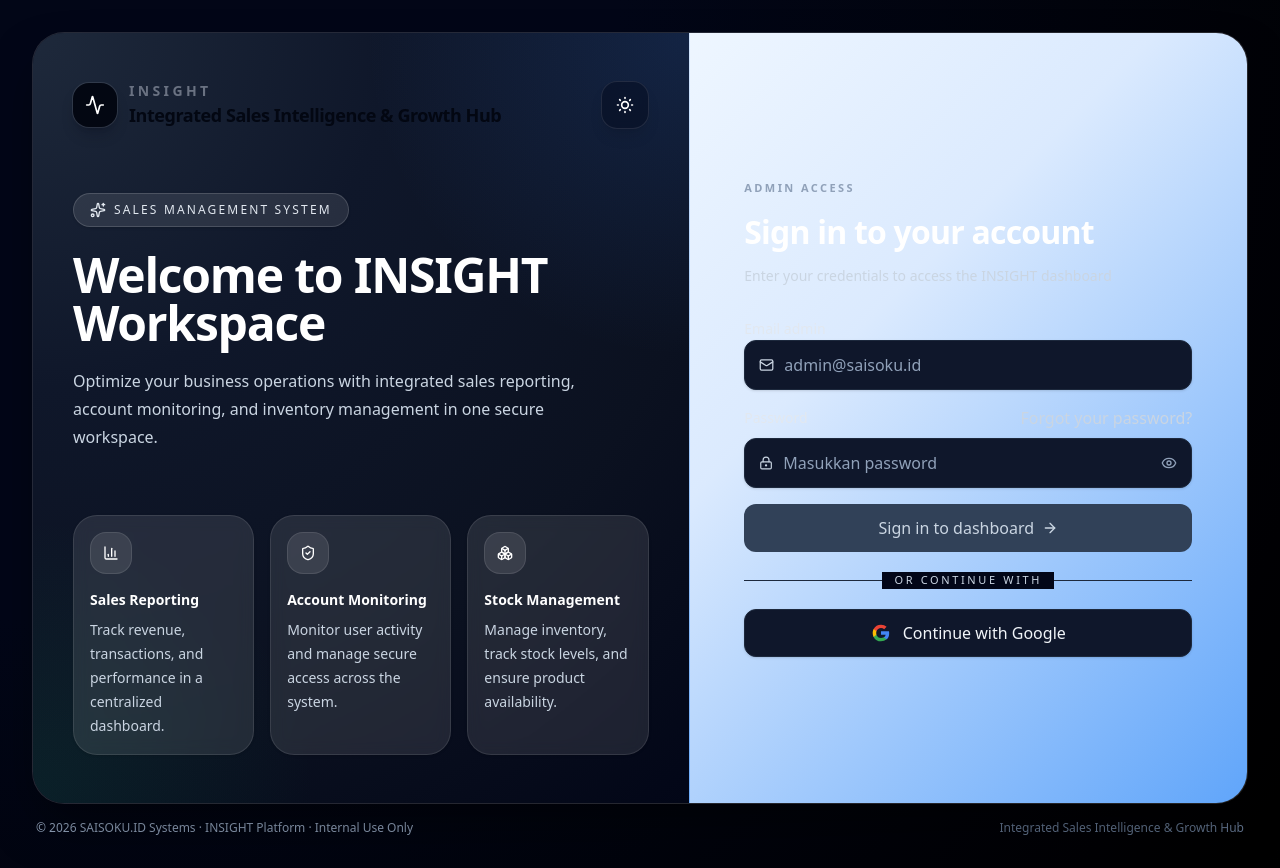
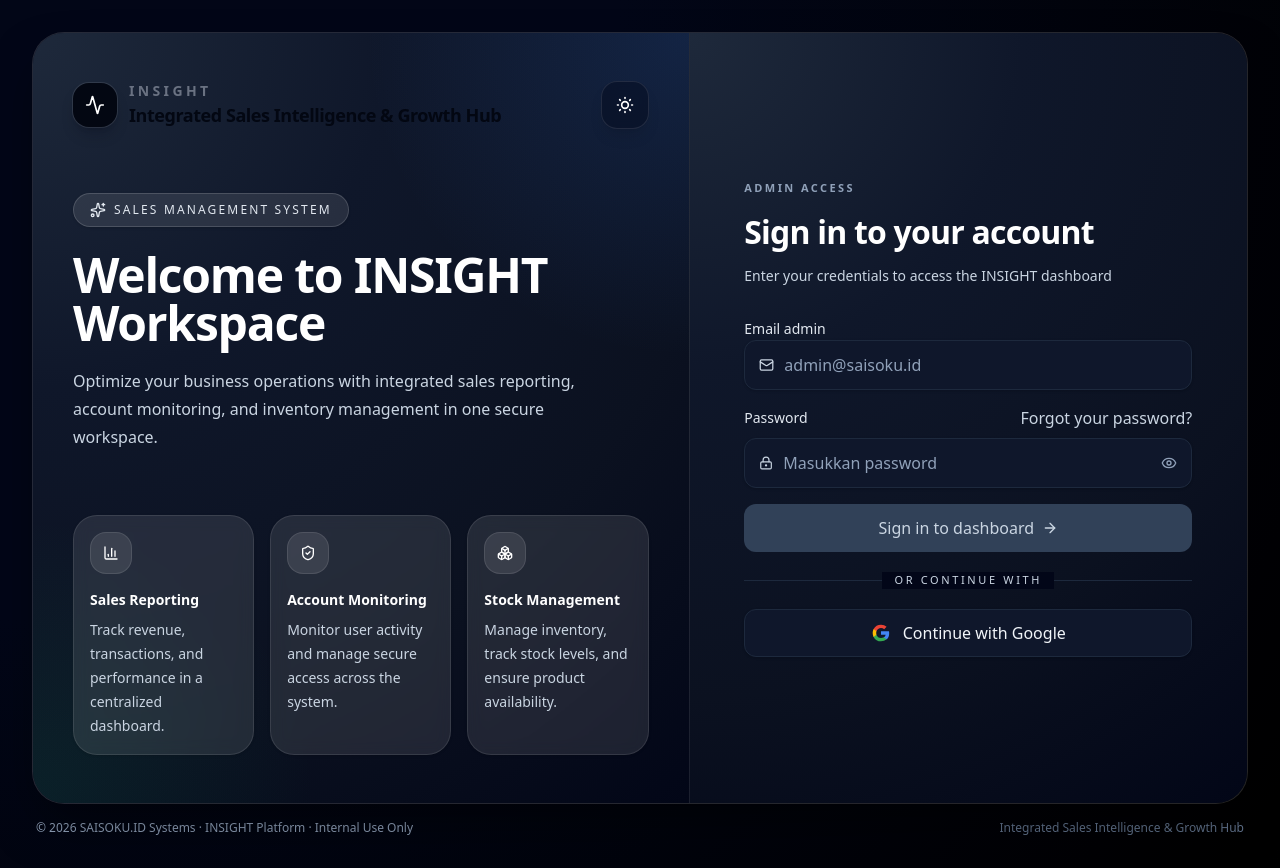
Before and after one commit to saisoku2024/saisoku-insight-sales, a Next.js app: page /login in a window 1280 px wide. Built offline with nearby package versions, Linux system fonts and the light colour scheme; no server answers.

Commit message:
stabilize login ui and dark mode

```diff
--- a/components/auth/auth-shell.tsx
+++ b/components/auth/auth-shell.tsx
@@ -99,18 +99,24 @@ return ( <div className="min-h-screen bg-slate-50 px-4 py-4 text-slate-900 trans
       </div>
     </section>
 
-   {/* RIGHT */}
+{/* RIGHT */}
 <section
   className="
     flex flex-col justify-center
+
     border-l border-slate-400/40
+    dark:border-white/10
+
     bg-[linear-gradient(135deg,#eef6ff_0%,#dbeafe_35%,#60a5fa_100%)]
+    dark:bg-[radial-gradient(circle_at_top_left,#1e293b_0%,#0f172a_35%,#0b1120_70%,#020617_100%)]
+
     px-5 py-8
+
     text-slate-900
+    dark:text-white
+
     transition-colors duration-300
-    dark:border-white/10
-    dark:bg-transparent
-    dark:text-white
+
     sm:px-8
     lg:px-10 lg:py-12
   "
@@ -119,6 +125,7 @@ return ( <div className="min-h-screen bg-slate-50 px-4 py-4 text-slate-900 trans
     {children}
   </div>
 </section>
+
 </div>
 
 <footer className="mx-auto mt-4 flex max-w-7xl flex-col gap-2 px-1 text-center text-xs text-slate-500 transition-colors duration-300 dark:text-slate-400 sm:flex-row sm:items-center sm:justify-between sm:text-left">
@@ -128,6 +135,8 @@ return ( <div className="min-h-screen bg-slate-50 px-4 py-4 text-slate-900 trans
     Integrated Sales Intelligence & Growth Hub
   </p>
 </footer>
-</div>
-)
+    </div>
+  )
 }
+
+export default AuthShell
```
